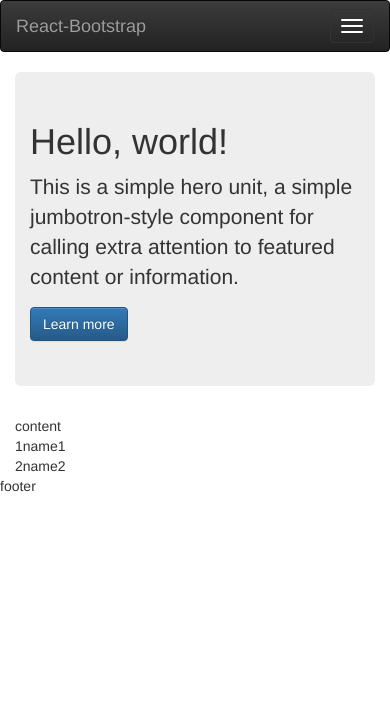
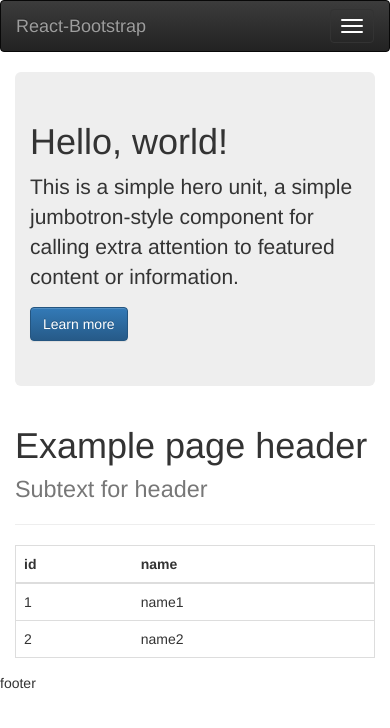
Before and after one commit to GolkowyBenQu/react-example-app, a React app: page / in a window 390 px wide. Shown: the top 728 px of the page. Built offline with nearby package versions, Linux system fonts and the light colour scheme.

Commit message:
Page header and responsive table

```diff
--- a/components/AppContent.jsx
+++ b/components/AppContent.jsx
@@ -1,6 +1,7 @@
 import React from 'react'
-import Table from './Table.jsx'
+import AppTable from './AppTable.jsx'
 import AppJumbotron from './AppJumbotron.jsx'
+import { PageHeader } from 'react-bootstrap'
 
 class AppContent extends React.Component {
 
@@ -25,8 +26,8 @@ class AppContent extends React.Component {
     return (
       <div className="container">
         <AppJumbotron />
-        <div>content</div>
-        <Table data={this.state.staticData} />
+        <PageHeader>Example page header <small>Subtext for header</small></PageHeader>
+        <AppTable data={this.state.staticData} />
       </div>
     )
   }
--- a/components/Table.jsx
+++ b/components/AppTable.jsx
@@ -1,14 +1,23 @@
 import React from 'react'
 import Radium from 'radium'
+import { Table } from 'react-bootstrap'
 
-class Table extends React.Component {
+class AppTable extends React.Component {
   render() {
     return (
-      <table>
+      <Table hover responsive>
+        <thead>
+          <tr>
+            <th>id</th>
+            <th>name</th>
+          </tr>
+        </thead>
+        <tbody>
         {
           this.props.data.map((person, i) => <RadiumTableRow key = {i} data = {person} />)
         }
-      </table>
+        </tbody>
+      </Table>
     )
   }
 }
@@ -25,4 +34,4 @@ class TableRow extends React.Component {
 }
 const RadiumTableRow = Radium(TableRow)
 
-export default Table
+export default AppTable
```
